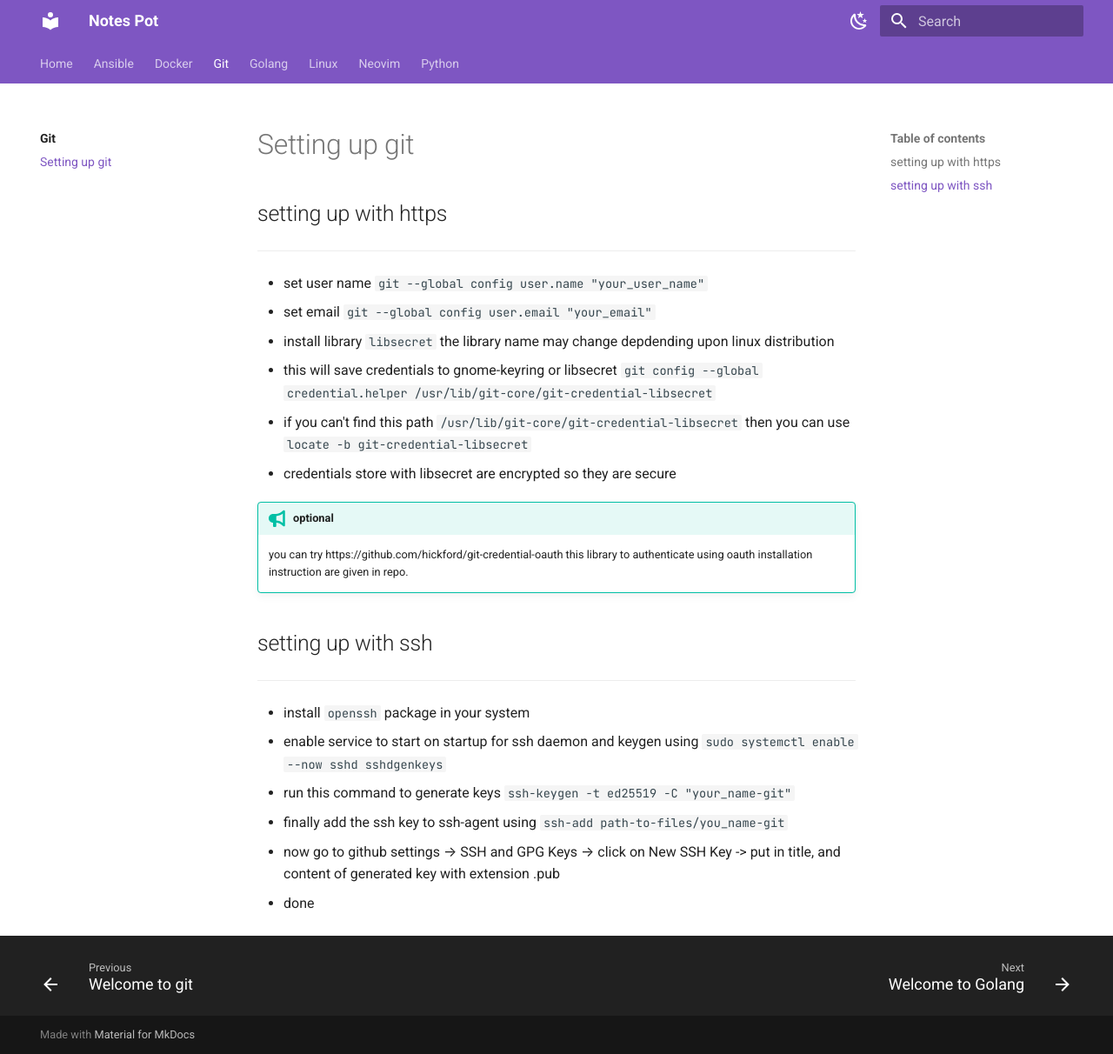
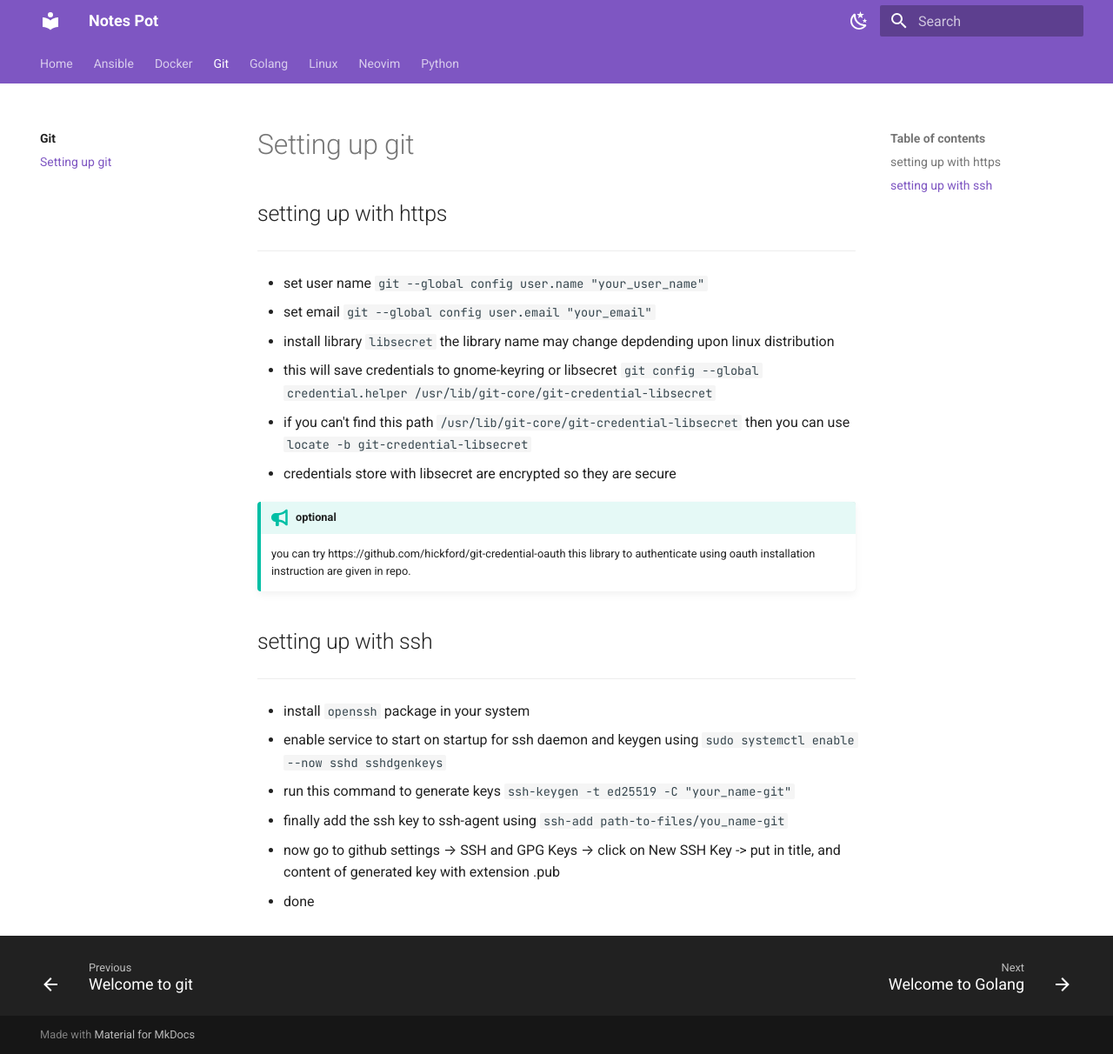
Before and after one commit to jayesh6297/knowledge-pot, an MkDocs documentation site: the page built from docs/Git/setting-up.md, in a window 1280 px wide and 1212 px high. Shown: the whole window at 87% size. Built offline with MkDocs 1.6.1 and Material for MkDocs 9.7.7, drawn with Linux system fonts in a browser that asks for light colours.

Commit message:
added old style admonitions

```diff
--- /dev/null
+++ b/docs/stylesheets/extra.css
@@ -0,0 +1,5 @@
+.md-typeset .admonition,
+.md-typeset details {
+  border-width: 0;
+  border-left-width: 4px;
+}
--- a/mkdocs.yml
+++ b/mkdocs.yml
@@ -61,6 +61,9 @@ theme:
       example: fontawesome/solid/flask
       quote: fontawesome/solid/quote-left
 
+extra_css:
+  - stylesheets/extra.css
+
 plugins:
   - offline
   - tags
```
